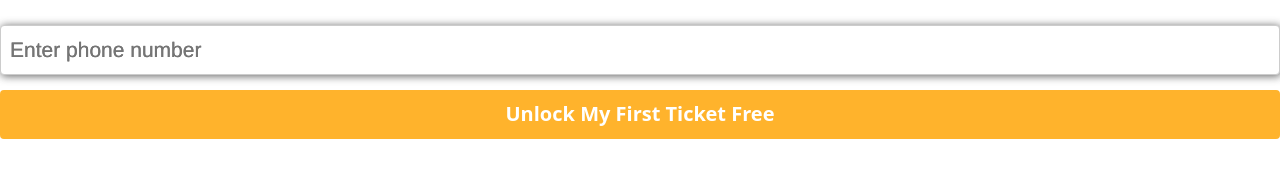
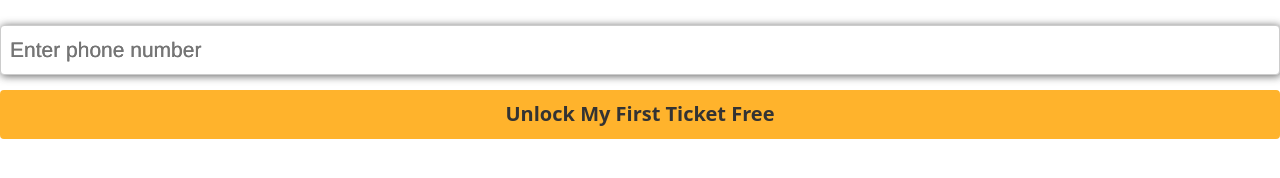
Before and after one commit to autolotto/iframe-form, a plain HTML site: page input-only.html in a window 1280 px wide. Drawn offline with nearby package versions, Linux system fonts and the light colour scheme.

Commit message:
Button color changed

```diff
--- a/input-only.html
+++ b/input-only.html
@@ -26,7 +26,7 @@ text-decoration: none;
 font-size: 20px;
 font-family: "Open Sans",Helvetica,Arial,Lucida,sans-serif !important;
   width:100%;
-  color:#FFFFFF;
+  color:#333;
   padding:8px;
   white-space: normal;
   border-radius:4px;
```
